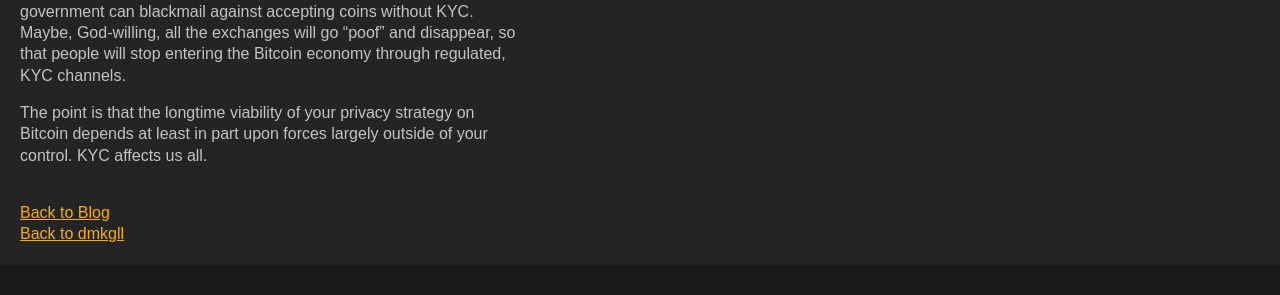
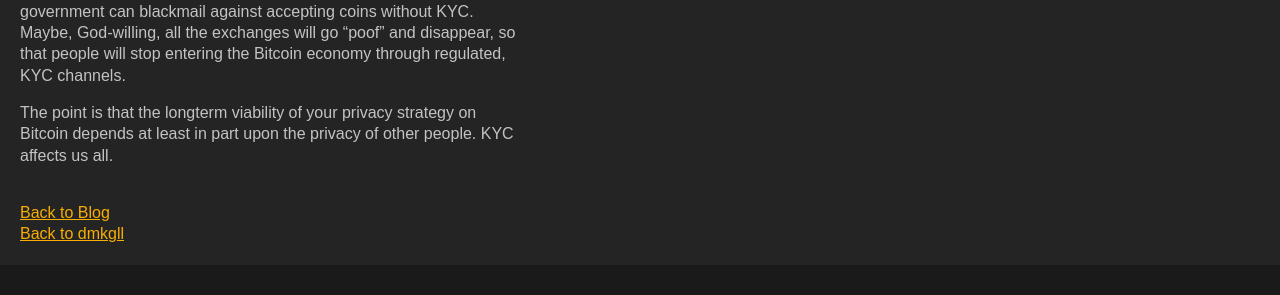
Before and after one commit to dmkgll/dmkgll, a Jekyll site: the page built from _posts/2022-05-20-kyc-critical-mass.md, in a window 1280 px wide. Shown: the part 918-1213 px from the top of the page. Built offline with Jekyll 4.4.1, drawn with Linux system fonts in a browser that asks for light colours.

Commit message:
Update 2022-05-20-kyc-critical-mass.md

```diff
--- a/_posts/2022-05-20-kyc-critical-mass.md
+++ b/_posts/2022-05-20-kyc-critical-mass.md
@@ -45,6 +45,5 @@ God-willing, all the exchanges will go "poof" and disappear, so that
 people will stop entering the Bitcoin economy through regulated, KYC
 channels.
 
-The point is that the longtime viability of your privacy strategy on
-Bitcoin depends at least in part upon forces largely outside of your
-control. KYC affects us all.
+The point is that the longterm viability of your privacy strategy on
+Bitcoin depends at least in part upon the privacy of other people. KYC affects us all.
```
